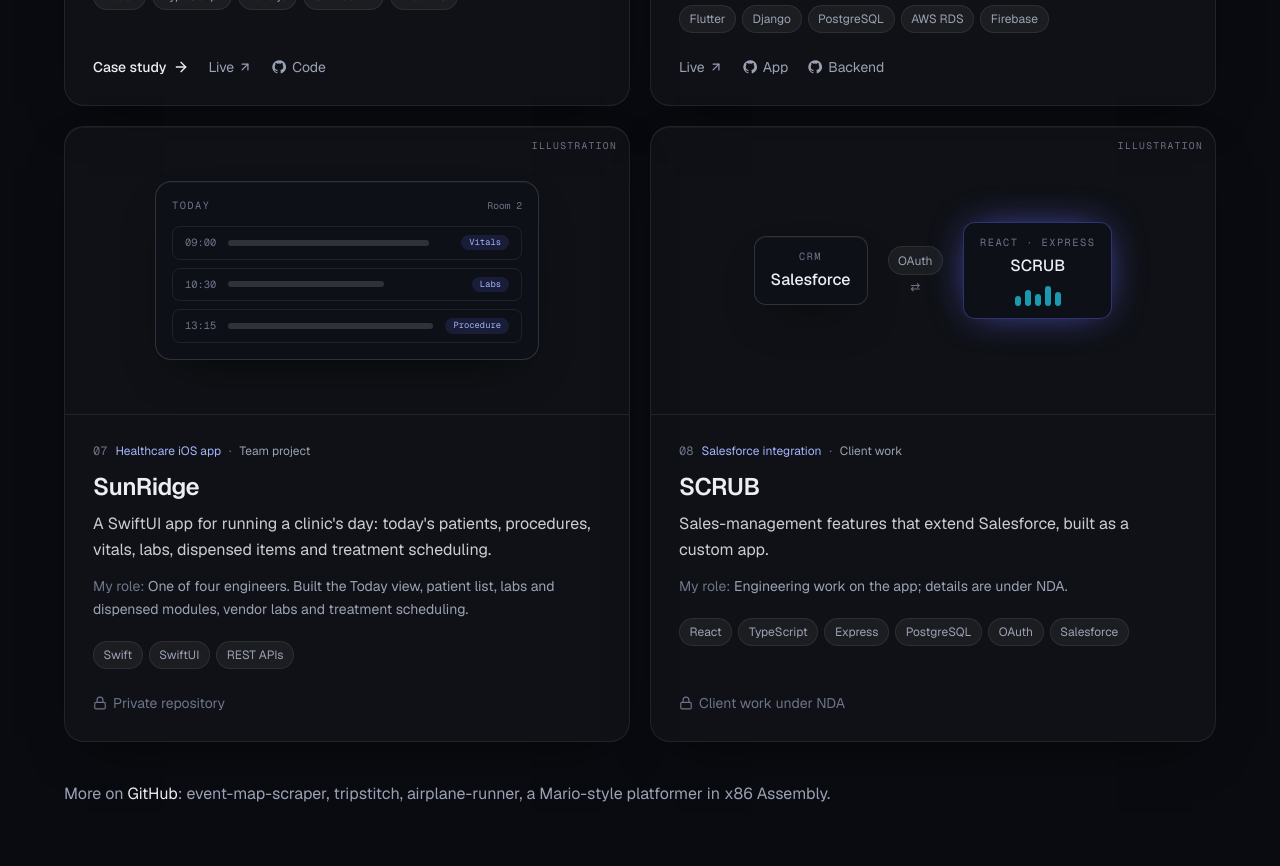
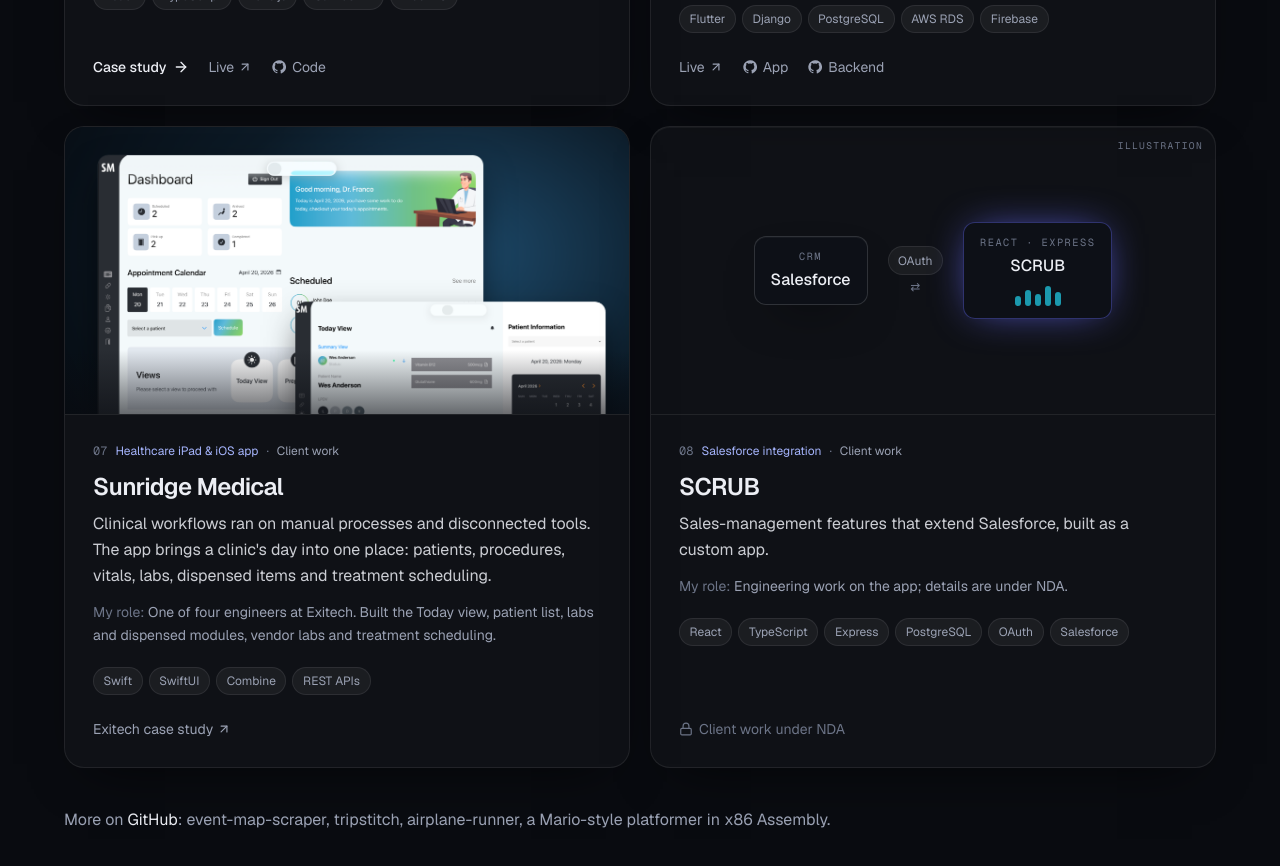
Before and after one commit to HaroonRiasat1/haroonriasat.com, a Next.js app: page / in a window 1280 px wide. Shown: the part 3240-4106 px from the top of the page. Built offline with nearby package versions, Linux system fonts and the light colour scheme; no server answers; a web font is replaced by a local one.

Commit message:
Sunridge Medical: real app screens and Exitech case study link

```diff
--- a/components/project-visuals.tsx
+++ b/components/project-visuals.tsx
@@ -98,31 +98,4 @@
   );
 }
 
-export function ClinicVisual() {
-  const rows = [
-    { t: "09:00", w: "62%", tag: "Vitals" },
-    { t: "10:30", w: "48%", tag: "Labs" },
-    { t: "13:15", w: "70%", tag: "Procedure" },
-  ];
-  return (
-    <div className="flex size-full items-center justify-center p-6 sm:p-8">
-      <div className="w-full max-w-sm rounded-2xl border border-line-2 bg-bg-2 p-4 shadow-card">
-        <div className="flex items-center justify-between">
-          <Label>Today</Label>
-          <span className="mb-3 font-mono text-[0.6rem] text-subtle">Room 2</span>
-        </div>
-        <div className="space-y-2">
-          {rows.map((r) => (
-            <div key={r.t} className="flex items-center gap-3 rounded-lg border border-line px-3 py-2">
-              <span className="font-mono text-[0.65rem] text-subtle">{r.t}</span>
-              <Skeleton w={r.w} />
-              <span className="ml-auto whitespace-nowrap rounded-full bg-accent/15 px-2 py-px font-mono text-[0.55rem] text-accent-text">{r.tag}</span>
-            </div>
-          ))}
-        </div>
-      </div>
-    </div>
-  );
-}
-
-export const visuals = { transcript: TranscriptVisual, inspection: InspectionVisual, salesforce: SalesforceVisual, clinic: ClinicVisual };
+export const visuals = { transcript: TranscriptVisual, inspection: InspectionVisual, salesforce: SalesforceVisual };
--- a/components/projects.tsx
+++ b/components/projects.tsx
@@ -96,6 +96,11 @@
               <GithubIcon className="size-3.5" /> Code
             </a>
           )}
+          {p.external && (
+            <a href={p.external.href} className="inline-flex items-center gap-1 text-muted hover:text-fg">
+              {p.external.label} <ArrowUpRight className="size-3.5" />
+            </a>
+          )}
           {p.repos?.map((r) => (
             <a key={r.href} href={r.href} className="inline-flex items-center gap-1.5 text-muted hover:text-fg">
               <GithubIcon className="size-3.5" /> {r.label}
--- a/lib/content.ts
+++ b/lib/content.ts
@@ -103,11 +103,13 @@
   outcome?: string;
   image?: string;
   imageAlt?: string;
-  visual?: "transcript" | "inspection" | "salesforce" | "clinic";
+  visual?: "transcript" | "inspection" | "salesforce";
   demo?: string;
   repo?: string;
   // For projects with more than one repository (shown instead of repo).
   repos?: { label: string; href: string }[];
+  // A write-up hosted elsewhere, such as on the Exitech site.
+  external?: { label: string; href: string };
   confidential?: boolean;
   caseStudy?: CaseStudy;
 }
@@ -318,14 +320,15 @@
   },
   {
     slug: "sunridge",
-    name: "SunRidge",
-    category: "Healthcare iOS app",
-    kind: "Team project",
-    problem: "A SwiftUI app for running a clinic's day: today's patients, procedures, vitals, labs, dispensed items and treatment scheduling.",
-    role: "One of four engineers. Built the Today view, patient list, labs and dispensed modules, vendor labs and treatment scheduling.",
-    tech: ["Swift", "SwiftUI", "REST APIs"],
-    visual: "clinic",
-    confidential: true,
+    name: "Sunridge Medical",
+    category: "Healthcare iPad & iOS app",
+    kind: "Client work",
+    problem: "Clinical workflows ran on manual processes and disconnected tools. The app brings a clinic's day into one place: patients, procedures, vitals, labs, dispensed items and treatment scheduling.",
+    role: "One of four engineers at Exitech. Built the Today view, patient list, labs and dispensed modules, vendor labs and treatment scheduling.",
+    tech: ["Swift", "SwiftUI", "Combine", "REST APIs"],
+    image: "/projects/sunridge.png",
+    imageAlt: "Sunridge Medical iPad app: the dashboard with appointment calendar, and the Today view with a patient's procedures, labs and dispensed items",
+    external: { label: "Exitech case study", href: "https://exitech.org/work/sunridge-ios-app-48" },
   },
 ];
 
```
Also changed, not shown: public/projects/sunridge.png (added).
